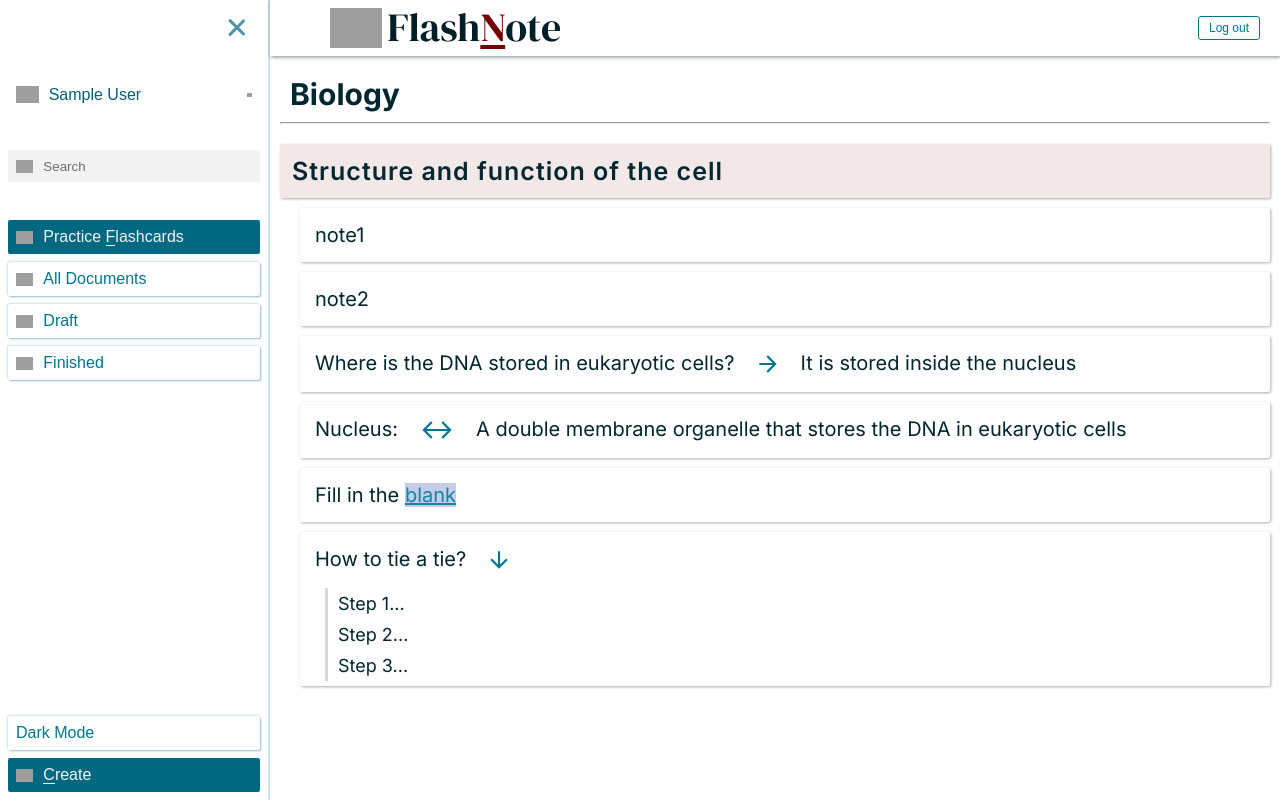
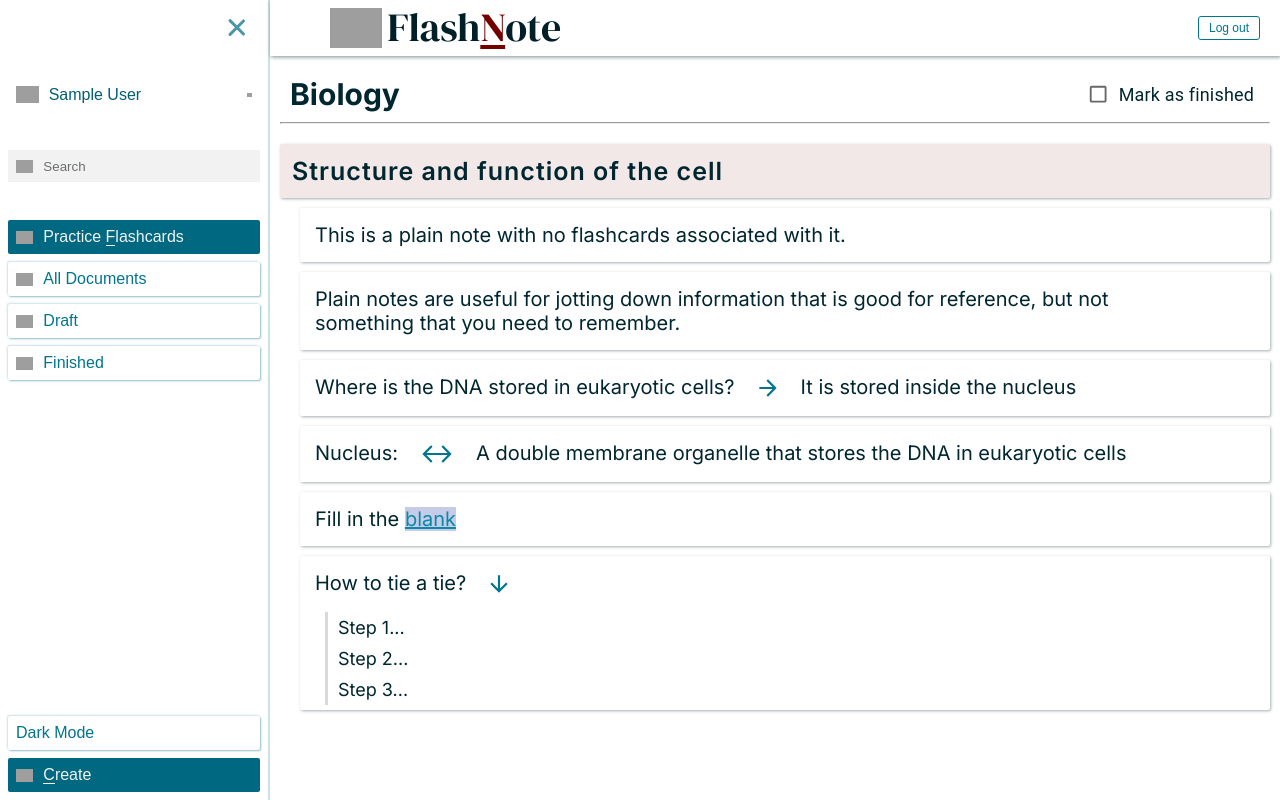
Before and after one commit to Fahad-Iqbal/Flashnote-UI, a React (Vite) app: page / in a window 1280 px wide. Built offline with nearby package versions, Linux system fonts and the light colour scheme; sample sign-in values are in the browser's storage; grey boxes are pictures that could not be loaded.

Commit message:
fix sidebar bug

```diff
--- a/src/ClozeDeletionNote.jsx
+++ b/src/ClozeDeletionNote.jsx
@@ -64,7 +64,7 @@ const ClozeDeletionNote = ({ id, type, content: noteContent }) => {
           </Button>
         </Popover>
       )}
-      {isSpanClicked && anchorEl && (
+      {isSpanClicked && (
         <Popover
           className="remove-cloze"
           open={isSpanClicked}
--- a/src/DocumentTitle.jsx
+++ b/src/DocumentTitle.jsx
@@ -1,22 +1,42 @@
+import { Checkbox, FormControlLabel } from '@mui/material';
 import React from 'react';
 import styled from 'styled-components';
 
 const DocumentTitle = ({ title }) => {
   return (
     <Wrapper>
-      <h1>{title}</h1>
+      <div>
+        <h1>{title}</h1>
+        <FormControlLabel
+          control={<Checkbox color="primary" size="small" />}
+          label="Mark as finished"
+        />
+      </div>
       <hr />
     </Wrapper>
   );
 };
 
 const Wrapper = styled.section`
+  div {
+    display: flex;
+    justify-content: space-between;
+  }
   padding: 1rem;
   h1 {
     font-size: 3rem;
     padding: 1rem;
     color: var(--note-text-color);
   }
+
+  .css-m0g451-MuiTypography-root {
+    font-size: 1.8rem;
+    color: var(--note-text-color);
+  }
+
+  .css-1omibmq-MuiButtonBase-root-MuiCheckbox-root {
+    color: var(--note-text-color);
+  }
 `;
 
 export default DocumentTitle;
--- a/src/Note.jsx
+++ b/src/Note.jsx
@@ -6,6 +6,7 @@ import SectionHeading from './SectionHeading';
 import BasicCardNote from './BasicCardNote';
 import ListCardNote from './ListCardNote';
 import ClozeDeletionNote from './ClozeDeletionNote';
+import { Tooltip } from '@mui/material';
 
 const Note = ({ id, type, content }) => {
   if (type === 'plain')
--- a/src/Sidebar/Sidebar.jsx
+++ b/src/Sidebar/Sidebar.jsx
@@ -20,6 +20,7 @@ const Sidebar = ({
 }) => {
   const [isFinishedOpen, setIsFinishedOpen] = useState(false);
   const [isDraftOpen, setIsDraftOpen] = useState(false);
+
   return (
     <aside className="sidebar-container">
       <HamburgerButton
@@ -150,7 +151,11 @@ const Sidebar = ({
               document.querySelector('html').classList.toggle('darkmode')
             }
           >
-            <p>Dark Mode</p>
+            <p>
+              {document.querySelector('html').classList.contains('darkmode')
+                ? 'Light Mode'
+                : 'Dark Mode'}
+            </p>
           </button>
           <button
             className="create btn primary"
--- a/src/Sidebar/sidebar.css
+++ b/src/Sidebar/sidebar.css
@@ -268,9 +268,9 @@ button.btn img {
 }
 
 @media screen and (max-width: 500px) {
-  .sidebar-container {
+  /* .sidebar-container {
     width: 100vw;
-  }
+  } */
 
   .sidebar {
     width: 100%;
--- a/src/data.js
+++ b/src/data.js
@@ -24,8 +24,15 @@ export const docs = [
         type: 'section-heading',
         content: { heading: 'Structure and function of the cell' },
       },
-      { type: 'plain', content: 'note1' },
-      { type: 'plain', content: 'note2' },
+      {
+        type: 'plain',
+        content: 'This is a plain note with no flashcards associated with it.',
+      },
+      {
+        type: 'plain',
+        content:
+          'Plain notes are useful for jotting down information that is good for reference, but not something that you need to remember.',
+      },
       {
         type: 'basic',
         content: {
--- a/src/index.jsx
+++ b/src/index.jsx
@@ -1,9 +1,30 @@
-import React from 'react'
-import ReactDOM from 'react-dom/client'
-import App from './App'
+import React from 'react';
+import ReactDOM from 'react-dom/client';
+import App from './App';
+import { ThemeProvider, createTheme, styled } from '@mui/material/styles';
+
+const theme = createTheme({
+  typography: {
+    fontSize: 25,
+  },
+  palette: {
+    primary: { main: '#006981' },
+  },
+
+  overrides: {
+    MuiSpeedDialAction: {
+      staticTooltipLabel: {
+        backgroundColor: 'red',
+        width: 1500,
+      },
+    },
+  },
+});
 
 ReactDOM.createRoot(document.getElementById('root')).render(
-	<React.StrictMode>
-		<App />
-	</React.StrictMode>
-)
+  <React.StrictMode>
+    <ThemeProvider theme={theme}>
+      <App />
+    </ThemeProvider>
+  </React.StrictMode>
+);
```
